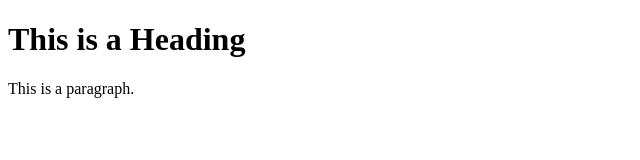
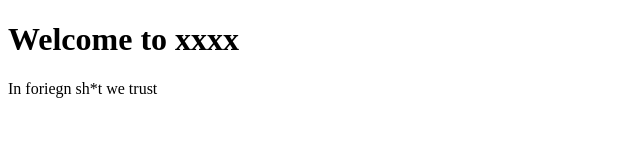
Before and after one commit to seano2235/Hype-Store, a plain HTML site: page index.html in a window 1280 px wide. Shown: the whole page, without its empty margins (0-640 px from the left). Drawn offline with Linux system fonts and the light colour scheme.

Commit message:
Update index.html

```diff
--- a/index.html
+++ b/index.html
@@ -5,8 +5,8 @@
 </head>
 <body>
 
-<h1>This is a Heading</h1>
-<p>This is a paragraph.</p>
+<h1>Welcome to xxxx</h1>
+<p>In foriegn sh*t we trust</p>
 
 </body>
 </html>
```
